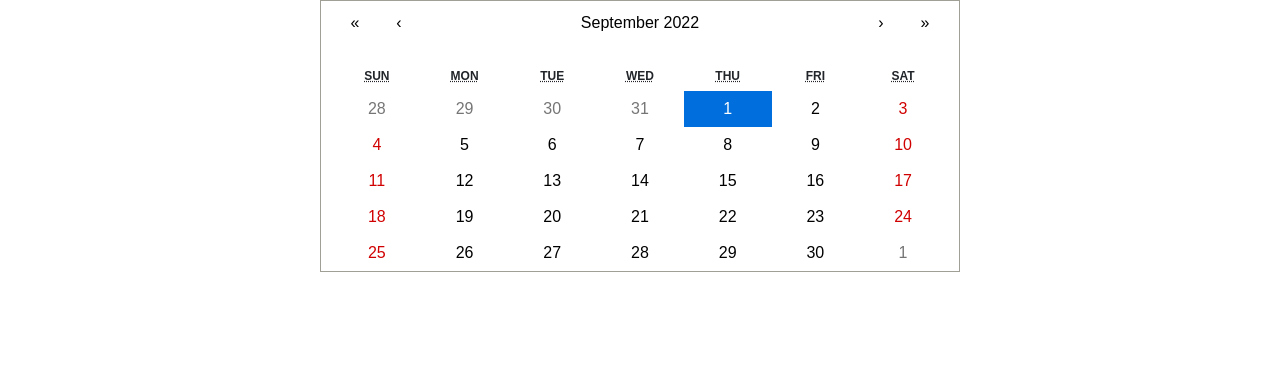
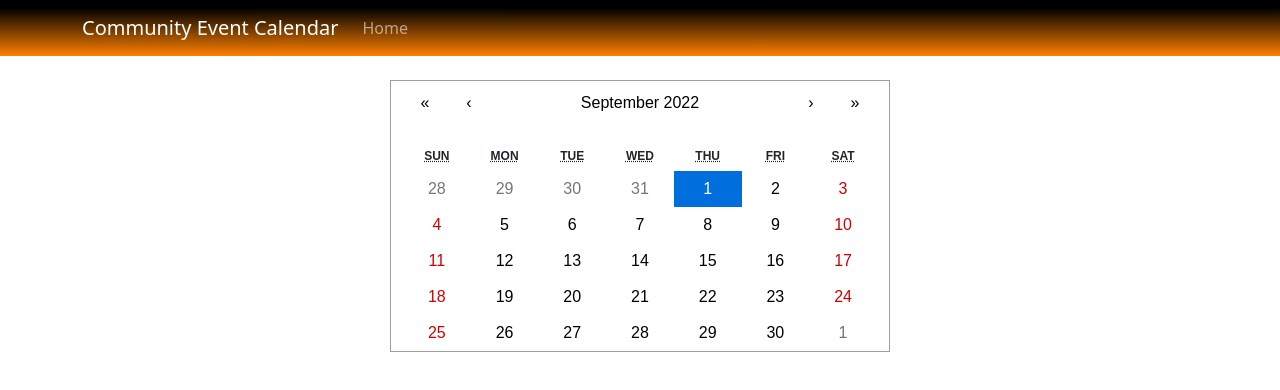
Before and after one commit to fpierreRun/Group-3-MVP, a React (Create React App) app in the folder client/: page / in a window 1280 px wide. Shown: the top 390 px of the page. Built offline with nearby package versions, Linux system fonts and the light colour scheme.

Commit message:
header outline

```diff
--- a/client/src/App.js
+++ b/client/src/App.js
@@ -1,15 +1,18 @@
-import logo from './logo.svg';
-import './style.css';
 import EventCalendar from './components/EventCalendar';
+import Header from './components/Header';
 
 import "bootstrap/dist/css/bootstrap.min.css"
+import './style.css';
+
 
 function App() {
   return (
-    <main className='container-fluid'>
-      <EventCalendar></EventCalendar>
-    </main>
-
+    <>
+      <Header></Header>
+      <main className='container-fluid'>
+        <EventCalendar></EventCalendar>
+      </main>
+    </>
   );
 }
 
--- a/client/src/components/EventCalendar/index.js
+++ b/client/src/components/EventCalendar.js
@@ -8,18 +8,18 @@ function EventCalendar() {
   function onChange(nextValue) {
     setValue(nextValue);
 
-    console.log(nextValue.toLocaleDateString('en-us', {day: 'numeric', month: 'numeric', year: 'numeric' }));
+    console.log(nextValue);
 
   }
 
   return (
-      <div className='row justify-content-around'>
+      <div className='row justify-content-around m-4'>
         <Calendar
           onChange={onChange}
           value={value}
           calendarType={'US'}
           view={'month'}
-          className='col-6'
+          className='col-4'
         />
       </div>
   );
--- /dev/null
+++ b/client/src/components/Header.js
@@ -0,0 +1,21 @@
+import Container from "react-bootstrap/Container"
+import Nav from "react-bootstrap/Nav"
+import Navbar from "react-bootstrap/Navbar"
+
+const Header = (props) => {
+  return (
+    <Navbar className="nav-custom" variant='dark'>
+      <Container>
+        <Navbar.Brand href="#home">Community Event Calendar</Navbar.Brand>
+        <Navbar.Toggle aria-controls="basic-navbar-nav" />
+        <Navbar.Collapse id="basic-navbar-nav">
+          <Nav className="me-auto">
+            <Nav.Link href="/">Home</Nav.Link>
+          </Nav>
+        </Navbar.Collapse>
+      </Container>
+    </Navbar>
+  )
+}
+
+export default Header
--- a/client/src/style.css
+++ b/client/src/style.css
@@ -116,3 +116,9 @@
 .react-calendar--selectRange .react-calendar__tile--hover {
   background-color: #e6e6e6;
 }
+
+.nav-custom {
+  background: rgb(255,128,0);
+  background: linear-gradient(0deg, rgba(255,128,0,1) 0%, rgba(0,0,0,1) 86%);
+  color: white;
+}
```
